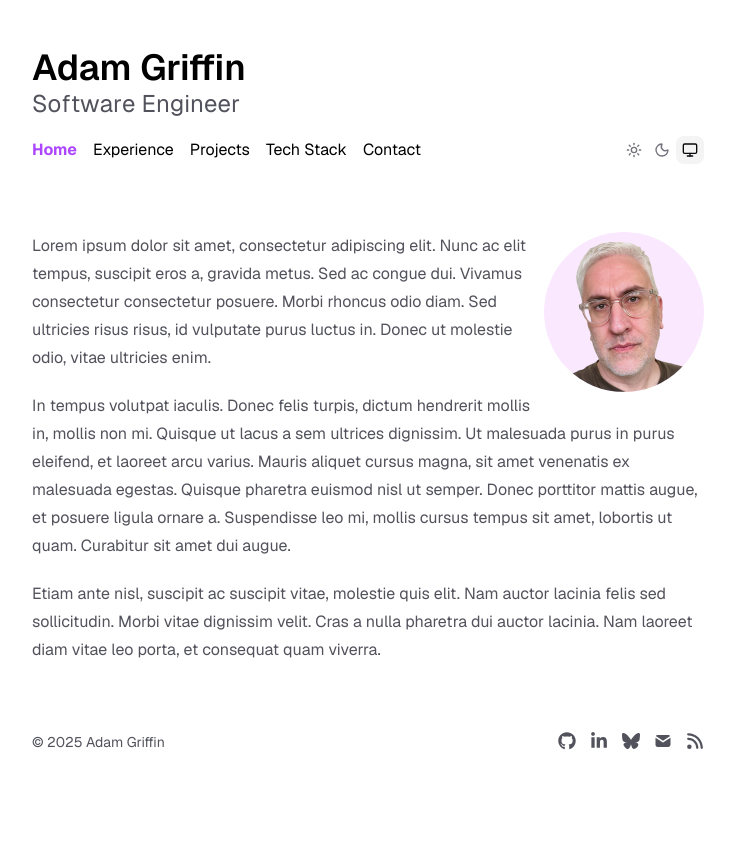
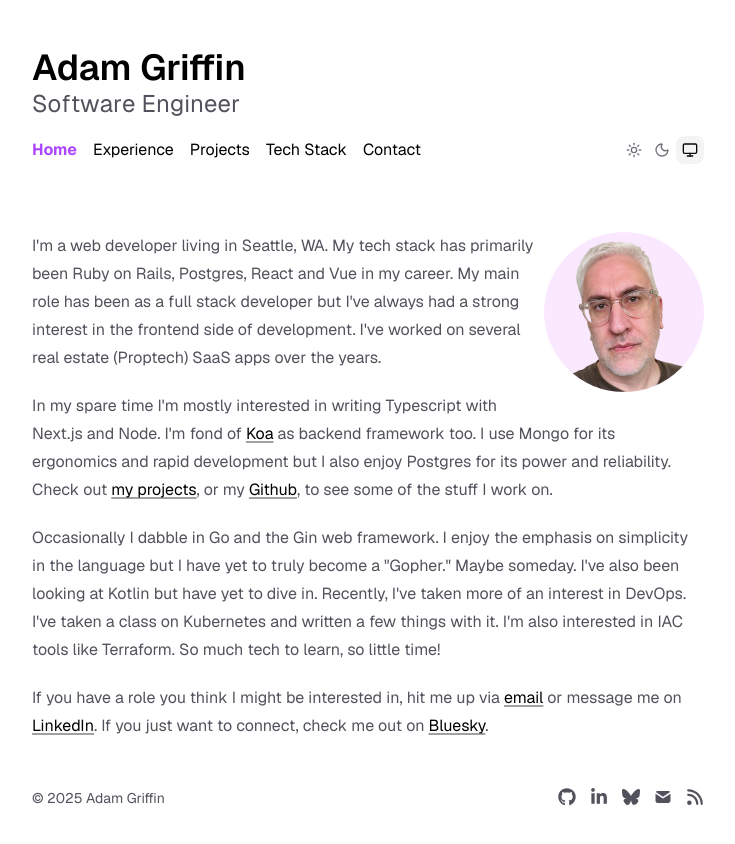
Before and after one commit to adamwgriffin/portfolio, a Next.js app: page / in a window 1280 px wide. Shown: the top 844 px of the page, without its empty margins (272-1007 px from the left). Before the commit the page ends 800 px from the top, so only its background shows below. Built offline with nearby package versions, Linux system fonts and the light colour scheme.

Commit message:
Added about me text

```diff
--- a/app/page.tsx
+++ b/app/page.tsx
@@ -1,5 +1,7 @@
 import { AnimatedProseSection } from "@/components/AnimatedProseSection";
 import Image from "next/image";
+import Link from "next/link";
+import { socialLinks } from "@/lib/config";
 
 export default function Page() {
   return (
@@ -14,26 +16,53 @@ export default function Page() {
         priority
       />
       <p>
-        Lorem ipsum dolor sit amet, consectetur adipiscing elit. Nunc ac elit
-        tempus, suscipit eros a, gravida metus. Sed ac congue dui. Vivamus
-        consectetur consectetur posuere. Morbi rhoncus odio diam. Sed ultricies
-        risus risus, id vulputate purus luctus in. Donec ut molestie odio, vitae
-        ultricies enim.
+        I&apos;m a web developer living in Seattle, WA. My tech stack has
+        primarily been Ruby on Rails, Postgres, React and Vue in my career. My
+        main role has been as a full stack developer but I&apos;ve always had a
+        strong interest in the frontend side of development. I&apos;ve worked on
+        several real estate (Proptech) SaaS apps over the years.
       </p>
       <p>
-        In tempus volutpat iaculis. Donec felis turpis, dictum hendrerit mollis
-        in, mollis non mi. Quisque ut lacus a sem ultrices dignissim. Ut
-        malesuada purus in purus eleifend, et laoreet arcu varius. Mauris
-        aliquet cursus magna, sit amet venenatis ex malesuada egestas. Quisque
-        pharetra euismod nisl ut semper. Donec porttitor mattis augue, et
-        posuere ligula ornare a. Suspendisse leo mi, mollis cursus tempus sit
-        amet, lobortis ut quam. Curabitur sit amet dui augue.
+        In my spare time I&apos;m mostly interested in writing Typescript with
+        Next.js and Node. I&apos;m fond of{" "}
+        <a href="https://koajs.com/#introduction" target="_blank">
+          Koa
+        </a>{" "}
+        as backend framework too. I use Mongo for its ergonomics and rapid
+        development but I also enjoy Postgres for its power and reliability.
+        Check out <Link href="/projects">my projects</Link>, or my{" "}
+        <a href={socialLinks.github} target="_blank" rel="noopener noreferrer">
+          Github
+        </a>
+        , to see some of the stuff I work on.
       </p>
       <p>
-        Etiam ante nisl, suscipit ac suscipit vitae, molestie quis elit. Nam
-        auctor lacinia felis sed sollicitudin. Morbi vitae dignissim velit. Cras
-        a nulla pharetra dui auctor lacinia. Nam laoreet diam vitae leo porta,
-        et consequat quam viverra.
+        Occasionally I dabble in Go and the Gin web framework. I enjoy the
+        emphasis on simplicity in the language but I have yet to truly become a
+        &quot;Gopher.&quot; Maybe someday. I&apos;ve also been looking at Kotlin
+        but have yet to dive in. Recently, I&apos;ve taken more of an interest
+        in DevOps. I&apos;ve taken a class on Kubernetes and written a few
+        things with it. I&apos;m also interested in IAC tools like Terraform. So
+        much tech to learn, so little time!
+      </p>
+      <p>
+        If you have a role you think I might be interested in, hit me up via{" "}
+        <a href={socialLinks.email} target="_blank" rel="noopener noreferrer">
+          email
+        </a>{" "}
+        or message me on{" "}
+        <a
+          href={socialLinks.linkedin}
+          target="_blank"
+          rel="noopener noreferrer"
+        >
+          LinkedIn
+        </a>
+        . If you just want to connect, check me out on{" "}
+        <a href={socialLinks.github} target="_blank" rel="noopener noreferrer">
+          Bluesky
+        </a>
+        .
       </p>
     </AnimatedProseSection>
   );
```
